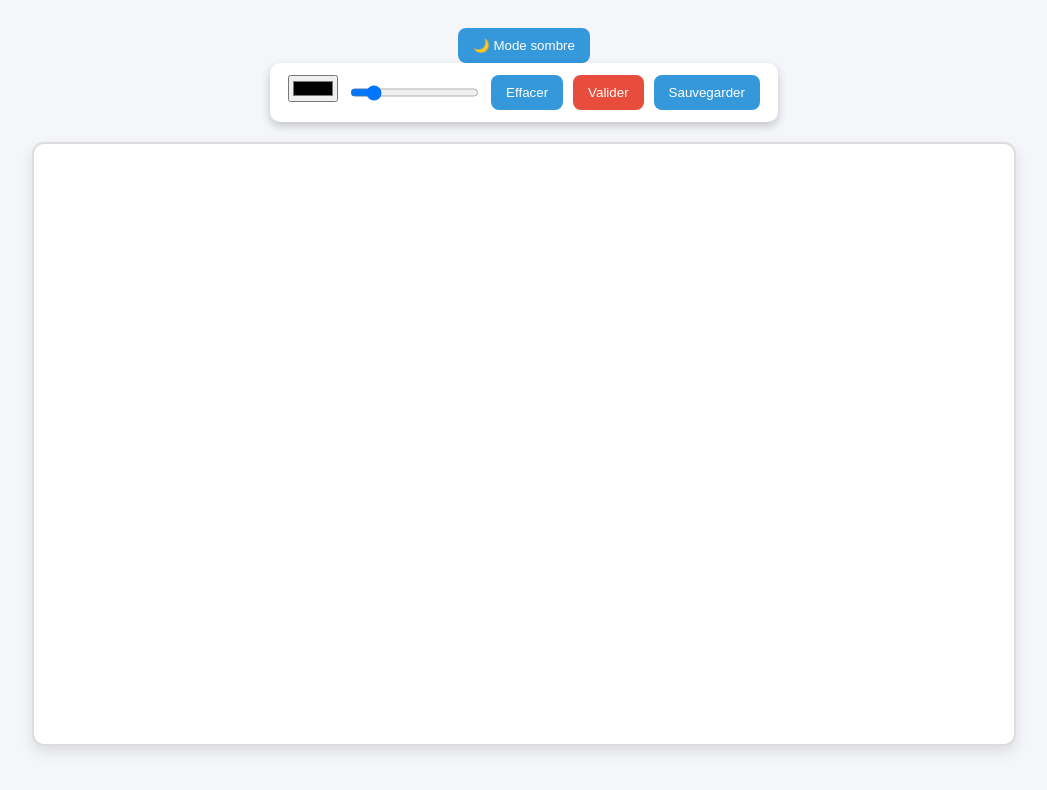
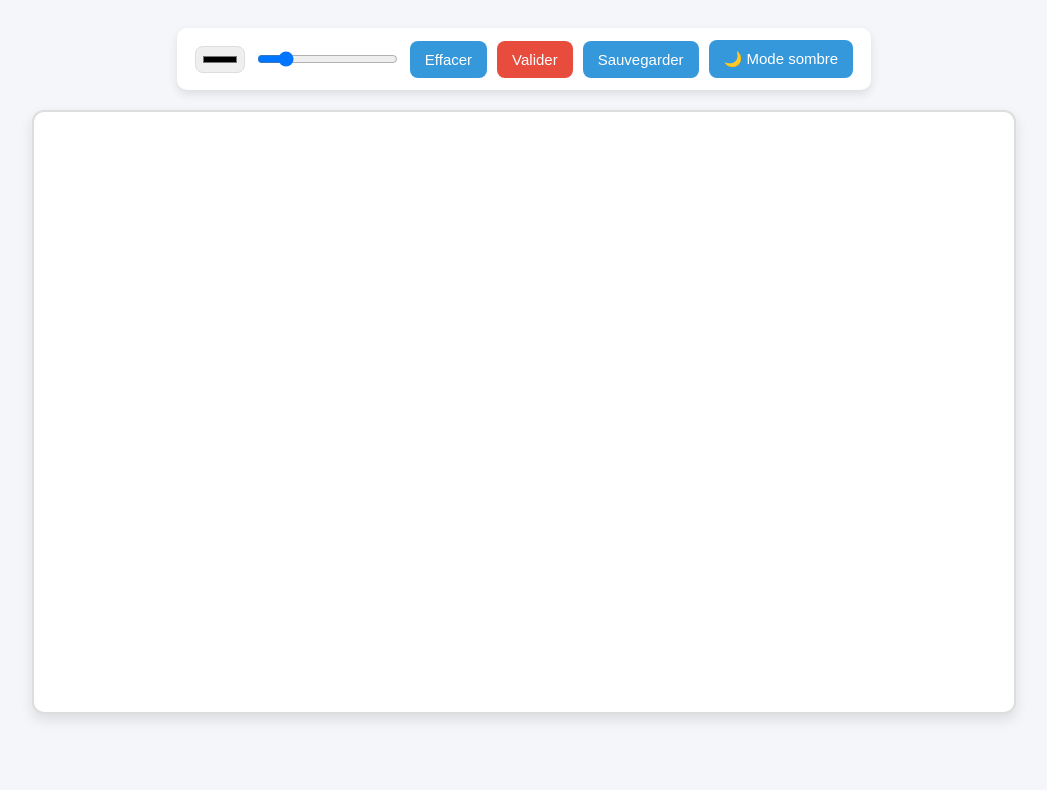
Before and after one commit to Oumohgh/WhiteboardJS, a plain HTML site: page index.html in a window 1280 px wide. Shown: the whole page, without its empty margins (116-1163 px from the left). Drawn offline with Linux system fonts and the light colour scheme.

Commit message:
mode sombre

```diff
--- a/index.html
+++ b/index.html
@@ -6,7 +6,7 @@
     <link rel="stylesheet" href="styles.css">
 </head>
 <body>
-      <button id="mode-togle">🌙 Mode sombre</button>
+
     <!--barre d outils -->
     <div id ="tolbar">
         <input type="color" id="colorpick" value ="#000000"/>
@@ -14,6 +14,7 @@
         <button id="erase">Effacer</button>
         <button id="clear">Valider</button>
         <button id="save">Sauvegarder</button>
+         <button id="mode-toggle">🌙 Mode sombre</button>
     </div>
 
 <!--cancavs pour dessiner-->
--- a/styles.css
+++ b/styles.css
@@ -2,12 +2,12 @@
 :root {
   --bg-color: #f4f6f9;
   --text-color: #333;
-  --toolbar-bg: #fff;
+  --toolbar-bg: #ffffff;
   --button-bg: #3498db;
   --button-hover: #2980b9;
   --danger-bg: #e74c3c;
   --danger-hover: #c0392b;
-  --canvas-bg: #fff;
+  --canvas-bg: #ffffff;
 }
 
 
@@ -34,31 +34,34 @@ body {
   transition: background 0.3s, color 0.3s;
 }
 
+
 #tolbar {
+  display: flex;
+  align-items: center;
+  gap: 10px;
+  margin-bottom: 20px;
   background-color: var(--toolbar-bg);
   padding: 12px 18px;
   border-radius: 10px;
-  box-shadow: 0 4px 10px rgba(0, 0, 0, 0.2);
-  display: flex;
-  gap: 10px;
-  margin-bottom: 20px;
+  box-shadow: 0 4px 10px rgba(0, 0, 0, 0.1);
   flex-wrap: wrap;
 }
 
+
 button {
+  padding: 10px 15px;
+  border: none;
   background-color: var(--button-bg);
   color: white;
-  border: none;
   border-radius: 8px;
-  padding: 10px 15px;
   cursor: pointer;
-  transition: background 0.3s;
+  font-size: 15px;
+  transition: background 0.3s, transform 0.2s;
 }
-
 button:hover {
   background-color: var(--button-hover);
+  transform: translateY(-2px);
 }
-
 #clear {
   background-color: var(--danger-bg);
 }
@@ -66,13 +69,27 @@ button:hover {
   background-color: var(--danger-hover);
 }
 
+
+input[type="color"], input[type="range"] {
+  padding: 5px;
+  border: 1px solid #ddd;
+  border-radius: 8px;
+  cursor: pointer;
+  transition: border 0.3s;
+}
+input[type="color"]:hover, input[type="range"]:hover {
+  border: 1px solid var(--button-bg);
+}
+
+
 #canvas {
-  background-color: var(--canvas-bg);
   border: 2px solid #ddd;
   border-radius: 12px;
   width: 80%;
   max-width: 1200px;
   height: 600px;
+  background-color: var(--canvas-bg);
+  cursor: crosshair;
   box-shadow: 0 6px 14px rgba(0, 0, 0, 0.1);
 }
 
@@ -80,6 +97,7 @@ button:hover {
 @media (max-width: 768px) {
   #tolbar {
     flex-direction: column;
+    align-items: stretch;
     width: 100%;
   }
   #canvas {
@@ -88,5 +106,6 @@ button:hover {
   }
   button {
     width: 100%;
+    font-size: 16px;
   }
 }
```
Also changed, not shown: script.js (+20 -0 lines).
